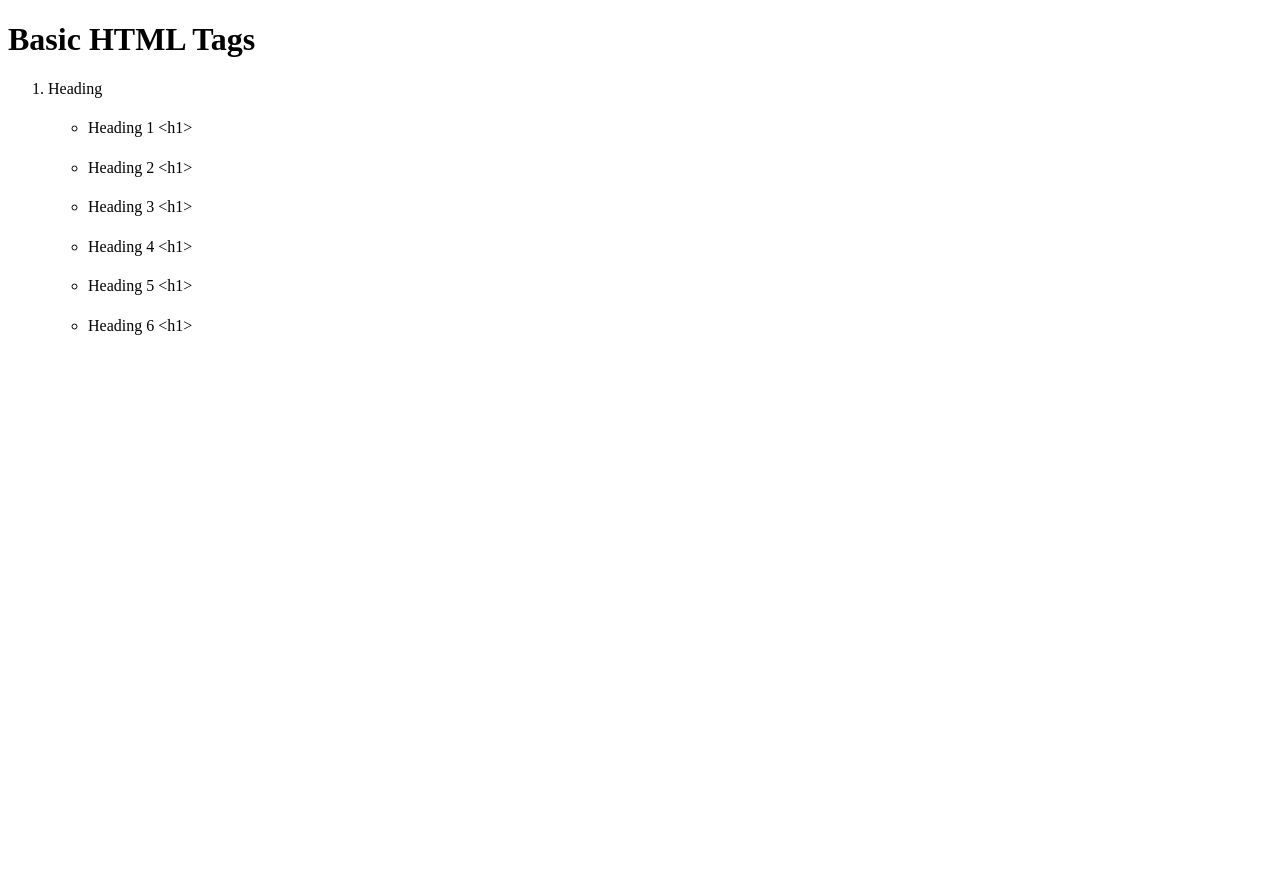
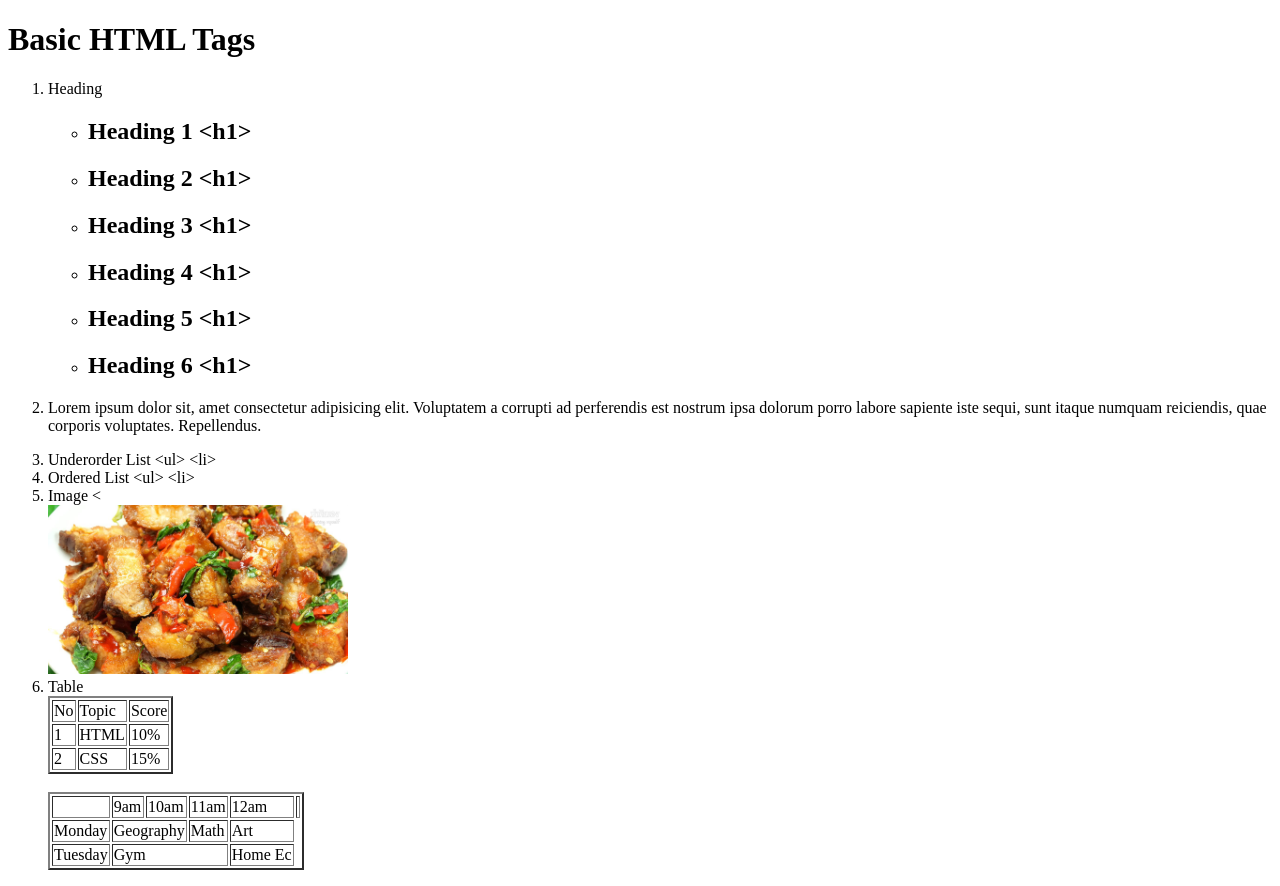
Before and after one commit to WONGSAKORN043/043_WONGSAKORN_WebProgramming, a plain HTML site: page week2_basic_html.html in a window 1280 px wide. Before the commit the page ends 800 px from the top, so only its background shows below. Drawn offline with Linux system fonts and the light colour scheme.

Commit message:
first commit

```diff
--- a/week2_basic_html.html
+++ b/week2_basic_html.html
@@ -1,9 +1,9 @@
 <!DOCTYPE html>
 <html lang="en">
   <head>
-    <meta charset="UTF-8">
-    <meta name="viewport" content="width=device-width, initial-scale=1.0">
-    <title>Week2 : BAsic HTML</title>
+    <meta charset="UTF-8" />
+    <meta name="viewport" content="width=device-width, initial-scale=1.0" />
+    <title>Week2 : Basic HTML</title>
   </head>
   <body>
     <h1>Basic HTML Tags</h1>
@@ -11,22 +11,70 @@
       <li>
         Heading
         <ul>
-                <li><h1></h1>Heading 1 &lt;h1&gt;</li>
-                <li><h1></h1>Heading 2 &lt;h1&gt;</li>
-                <li><h1></h1>Heading 3 &lt;h1&gt;</li>
-                <li><h1></h1>Heading 4 &lt;h1&gt;</li>
-                <li><h1></h1>Heading 5 &lt;h1&gt;</li>
-                <li><h1></h1>Heading 6 &lt;h1&gt;</li>
+          <li><h2>Heading 1 &lt;h1&gt;</h2></li>
+          <li><h2>Heading 2 &lt;h1&gt;</h2></li>
+          <li><h2>Heading 3 &lt;h1&gt;</h2></li>
+          <li><h2>Heading 4 &lt;h1&gt;</h2></li>
+          <li><h2>Heading 5 &lt;h1&gt;</h2></li>
+          <li><h2>Heading 6 &lt;h1&gt;</h2></li>
+        </ul>
+      </li>
+      <li>
+        <p>
+          Lorem ipsum dolor sit, amet consectetur adipisicing elit. Voluptatem a
+          corrupti ad perferendis est nostrum ipsa dolorum porro labore sapiente
+          iste sequi, sunt itaque numquam reiciendis, quae corporis voluptates.
+          Repellendus.
+        </p>
+      </li>
+      <li>Underorder List &lt;ul&gt; &lt;li&gt;</li>
+      <li>Ordered List &lt;ul&gt; &lt;li&gt;</li>
+      <li>Image &lt;<img src="&quot: &gt;" alt=""></li>
+      <img src="image/max.jpg" alt="" width="300px" />
 
-
-                </li>
-
-            </ul>
-
-
-        </pre>
-    </li>
+      <li>Table</li>
+      <table border="2">
+        <tr>
+            <td>No</td>
+            <td>Topic</td>
+            <td>Score</td>
+        </tr>
+        <tr>
+            <td>1</td>
+            <td>HTML</td>
+            <td>10%</td>
+        </tr>
+        <tr>
+            <td>2</td>
+            <td>CSS</td>
+            <td>15%</td>
+        </tr>
+      </table>
+        <br>
+        <table border="2">
+        <tr>
+            <td></td>
+            <td>9am</td>
+            <td>10am</td>
+            <td>11am</td>
+            <td>12am</td>
+            <td></td>
+        </tr>
+        <tr>
+            <td>Monday</td>
+            <td colspan="2">Geography</td>
+            <td>Math</td>
+            <td>Art</td>
+        </tr>
+        <tr>
+            <td>Tuesday</td>
+            <td colspan="3">Gym</td>
+             <td>Home Ec</td>
+        </tr>
+      </table>
+      <!--
+        Emmet Shortcut table>tr*3>td*3
+    -->
     </ol>
-
   </body>
 </html>
```
Also changed, not shown: week3LinkandForm/products/product.html (added, +14 -0 lines), week3LinkandForm/week3LinkandForm/week3Link.html (added, +18 -0 lines). Lines whose indentation alone changed are shown as unchanged.
